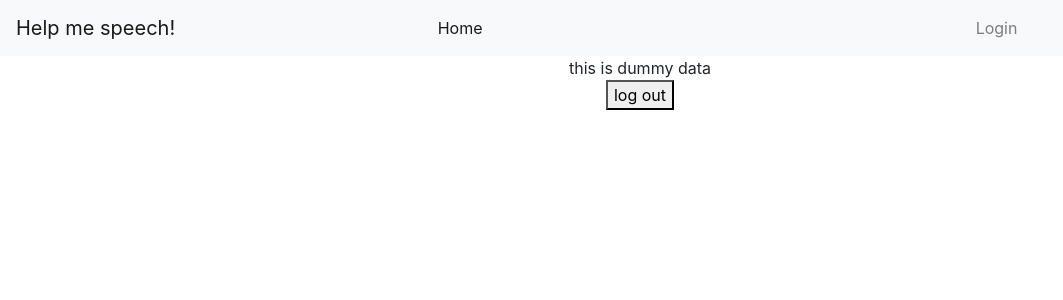
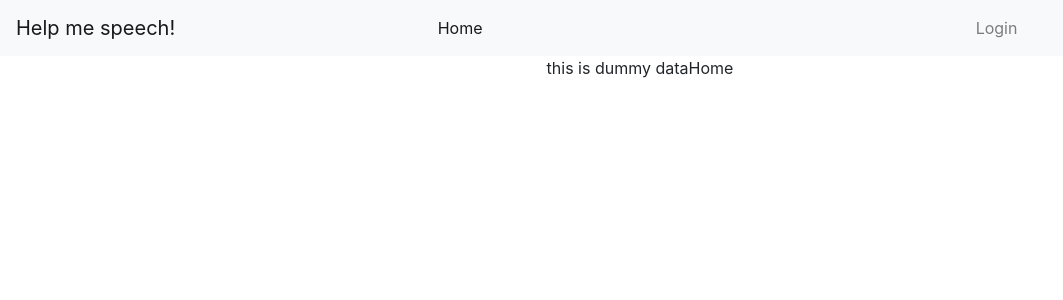
Before and after one commit to ariqyandri/help-me-speech-client, a React (Create React App) app: page / in a window 1280 px wide. Shown: the top 300 px of the page, without its empty margins (0-1063 px from the left). Built offline with nearby package versions, Linux system fonts and the light colour scheme; no server answers.

Commit message:
Update home

```diff
--- a/src/pages/Home/index.tsx
+++ b/src/pages/Home/index.tsx
@@ -1,22 +1,14 @@
 import React from "react";
-import { useDispatch, useSelector } from "react-redux";
+import { useSelector } from "react-redux";
 import { selectDummy } from "../../store/dummy/selectors";
-import { logOut } from "../../store/user/action";
 
 export default function Home() {
   const dummy = useSelector(selectDummy);
-  const dispatch = useDispatch();
-
-  const handleLogout = () => {
-    dispatch(logOut());
-  };
 
   return (
     <div>
       {dummy.attr1}
-      <div>
-        <button onClick={handleLogout}>log out</button>
-      </div>
+      Home
     </div>
   );
 }
```
Also changed, not shown: 1 other file (tests, documents, lock files or other folders).
